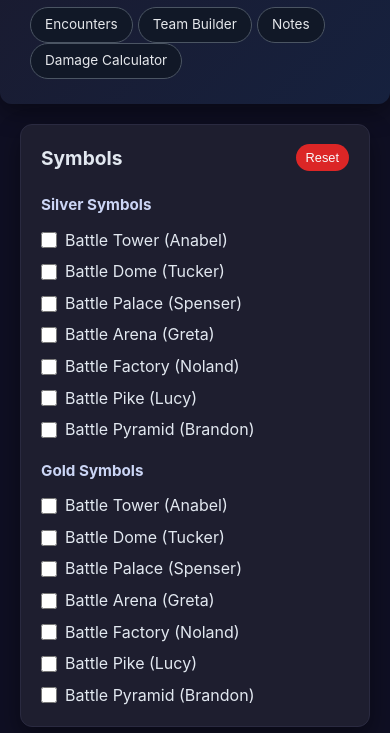
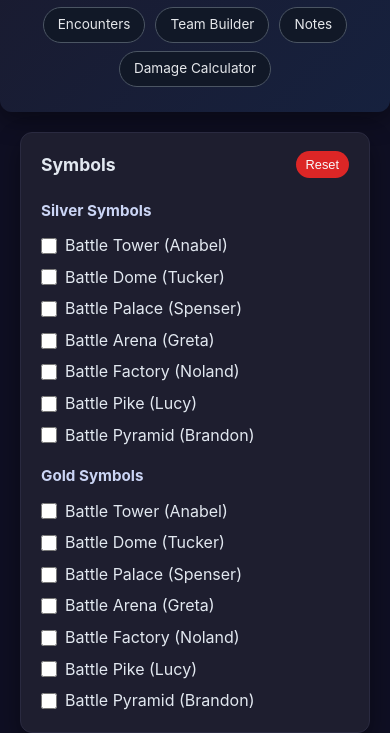
Before and after one commit to AlMunozz/EmeraldBattleFrontier, a plain HTML site: page checklist.html in a window 390 px wide. Shown: the part 140-873 px from the top of the page. Drawn offline with Linux system fonts and the light colour scheme.

Commit message:
even more resposive shit

```diff
--- a/checklist.css
+++ b/checklist.css
@@ -40,6 +40,11 @@ h1 {
 
 .mode-switch {
   margin-top: 10px;
+  display: flex;
+  flex-wrap: wrap;              /* permite varias filas */
+  justify-content: center;      /* centra cada fila */
+  column-gap: 10px;             /* espacio horizontal entre botones */
+  row-gap: 8px;                 /* ESPACIO VERTICAL entre filas */
 }
 
 .mode-link {
@@ -243,3 +248,22 @@ h1 {
     height: 140px;
   }
 }
+
+/* Header del checklist bien alineado en móvil */
+@media (max-width: 600px) {
+  .cl-header {
+    display: flex;
+    justify-content: space-between;  /* título a la izquierda, botón a la derecha */
+    align-items: center;
+    gap: 8px;
+  }
+
+  .cl-header h2 {
+    font-size: 1.1rem;
+    white-space: nowrap;
+  }
+
+  #cl-clear {
+    flex-shrink: 0;                 /* evita que se encoja encima del texto */
+  }
+}
--- a/checklist.html
+++ b/checklist.html
@@ -5,6 +5,8 @@
   <title>Battle Frontier Checklist</title>
   <link rel="stylesheet" href="checklist.css">
   <link rel="icon" href="icon.ico" type="image/x-icon">
+  <meta name="viewport" content="width=device-width, initial-scale=1.0">
+
 </head>
 <body>
   <header>
--- a/notes.css
+++ b/notes.css
@@ -44,6 +44,11 @@ h1 {
 
 .mode-switch {
   margin-top: 10px;
+  display: flex;
+  flex-wrap: wrap;              /* permite varias filas */
+  justify-content: center;      /* centra cada fila */
+  column-gap: 10px;             /* espacio horizontal entre botones */
+  row-gap: 8px;                 /* ESPACIO VERTICAL entre filas */
 }
 
 .mode-link {
```
